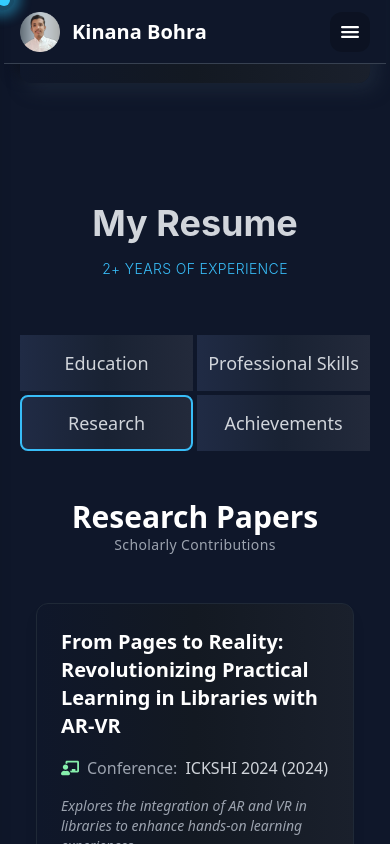
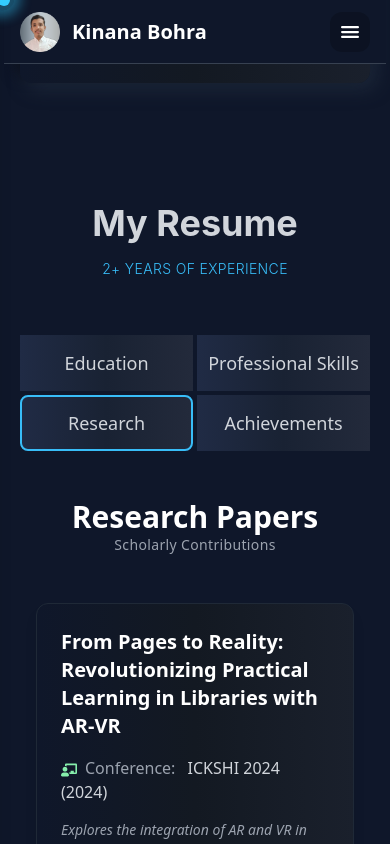
Before and after one commit to kinanabohra/kinana-portfolio, a React (Vite) app: page / in a window 390 px wide. Both pictures are taken after a click on the item "Research". Shown: the part 6519-7363 px from the top of the page. Built offline with nearby package versions, Linux system fonts and the light colour scheme.

Commit message:
Fixed research Card responsiveness

```diff
--- a/src/components/resume/ResearchCard.jsx
+++ b/src/components/resume/ResearchCard.jsx
@@ -11,15 +11,13 @@ const ResearchCard = ({ research }) => {
 
       {research.conference && (
         <p className="text-gray-300 flex items-center gap-2 text-sm sm:text-base">
-          <FaChalkboardTeacher className="text-lg text-green-300" />
-          <span className="font-medium text-gray-400">Conference:</span> {research.conference.name} ({research.conference.year})
+          <span><FaChalkboardTeacher className="inline text-green-300 mr-2" /><span className="font-medium text-gray-400 mr-2">Conference:</span> {research.conference.name} ({research.conference.year})</span>
         </p>
       )}
 
       {research.publication && (
-        <p className="text-gray-300 flex items-center gap-2 text-sm sm:text-base">
-          <FaRegNewspaper className="text-lg text-designColor" />
-          <span className="font-medium text-gray-400">Publication:</span>
+        <p className="text-gray-300 flex items-center text-sm sm:text-base">
+          <span><FaRegNewspaper className="inline text-designColor mr-2 -mt-1" /><span className="font-medium text-gray-400 mr-2">Publication:</span>
           {research.publication.link ? (
             <a
               href={research.publication.link}
@@ -32,6 +30,7 @@ const ResearchCard = ({ research }) => {
           ) : (
             `${research.publication.name} (${research.publication.year})`
           )}
+          </span>
         </p>
       )}
 
```
